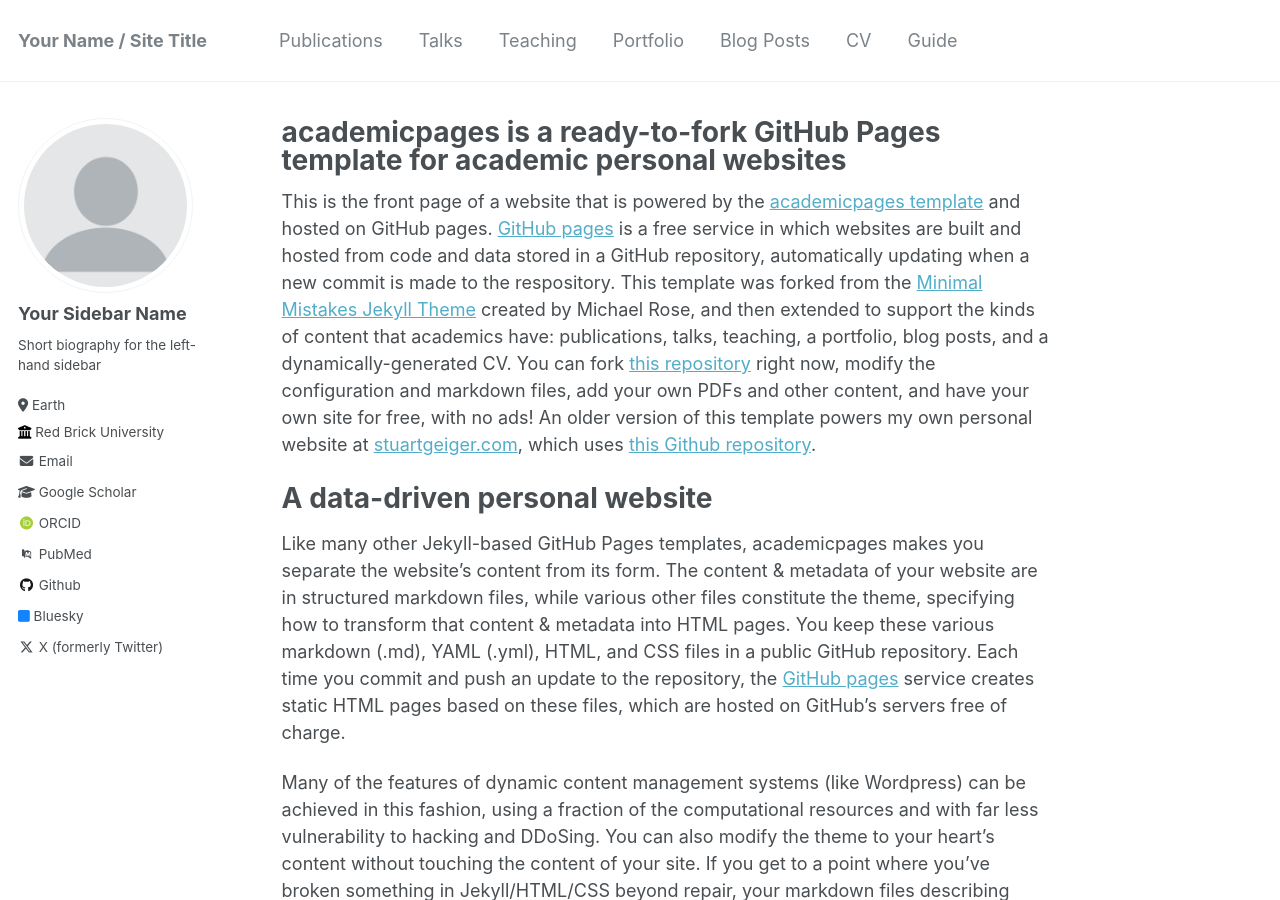
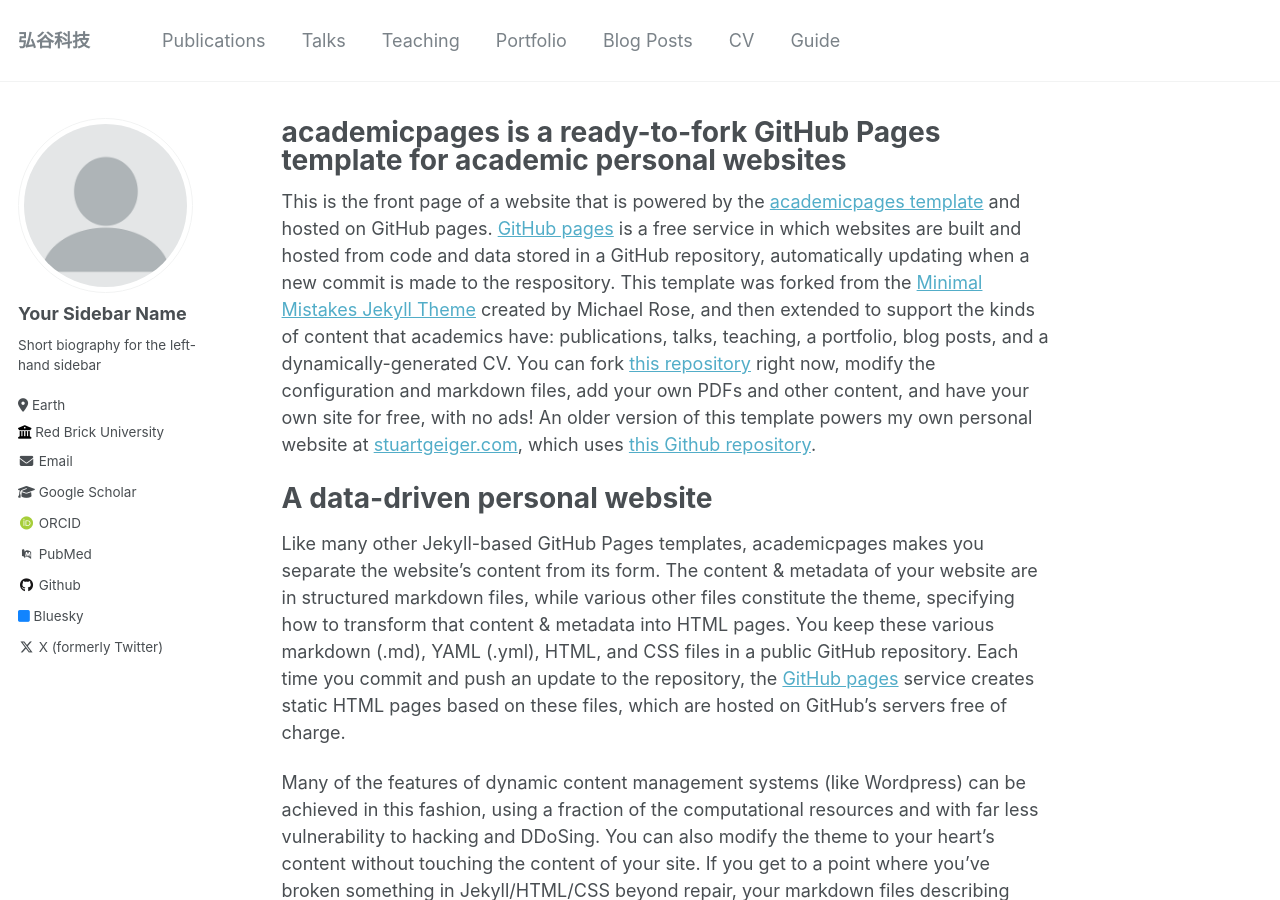
Before and after one commit to bloomv/bloomv, a Jekyll site: the page built from _pages/about.md, in a window 1280 px wide and 900 px high. Built offline with Jekyll 4.4.1, drawn with Linux system fonts in a browser that asks for light colours; some web fonts are replaced.

Commit message:
Update _config.yml

```diff
--- a/_config.yml
+++ b/_config.yml
@@ -7,8 +7,8 @@
 # server process.
 
 # Basic Site Settings
-locale                   : "en-US"
-title                    : "Your Name / Site Title"
+locale                   : "zh-CN"
+title                    : "弘谷科技"
 title_separator          : "-"
 name                     : &name "Your Name"
 description              : &description "personal description"
```
